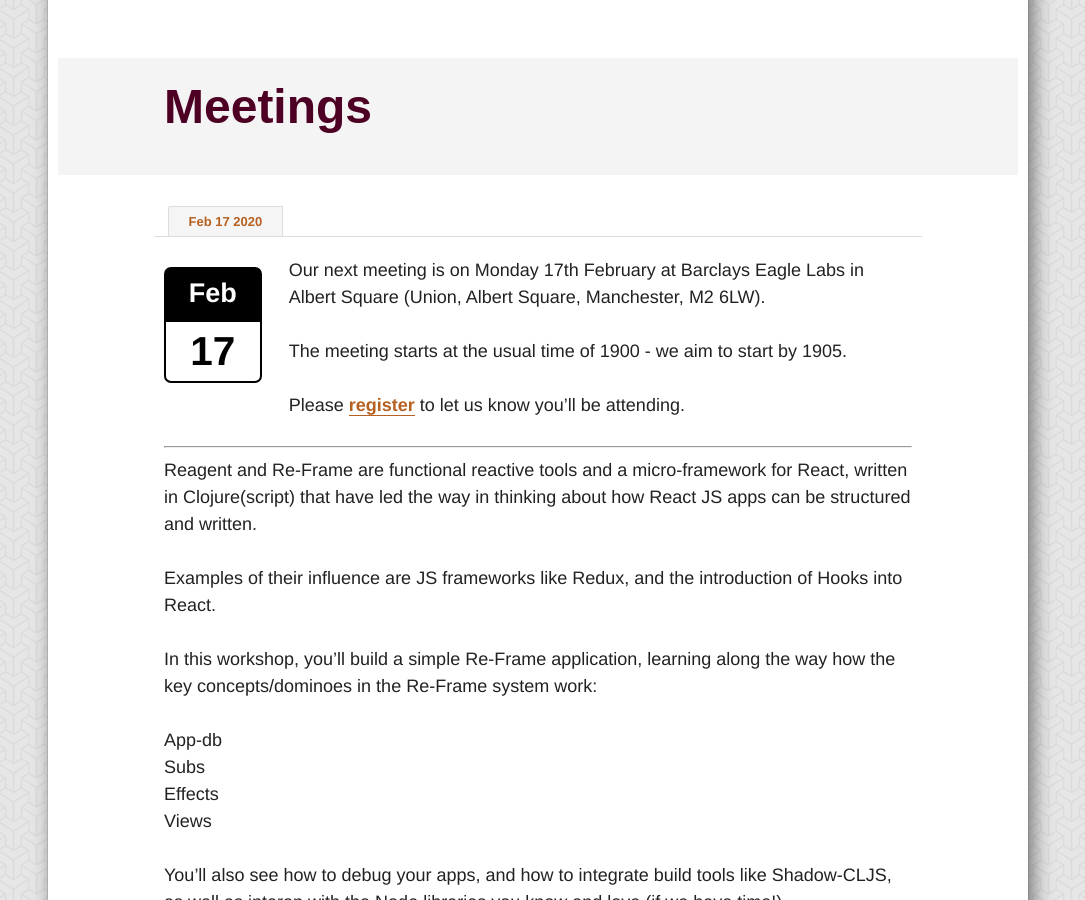
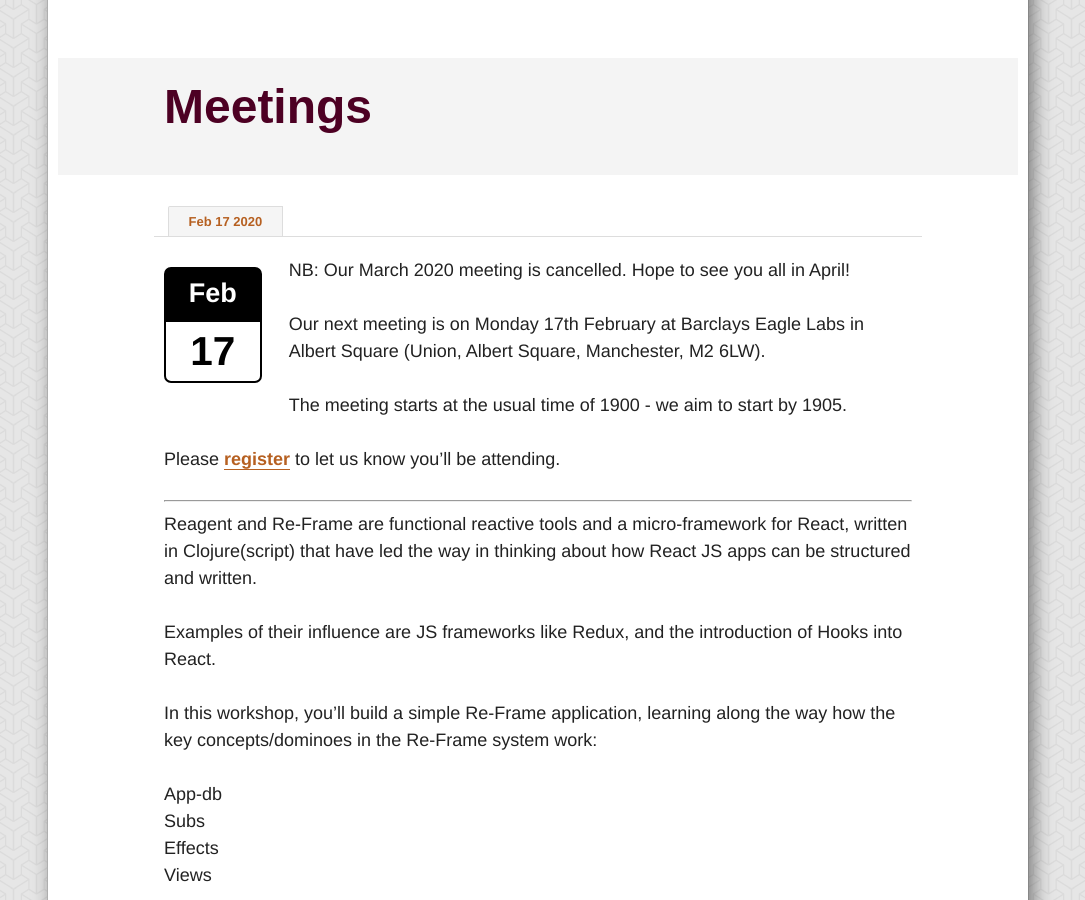
Before and after one commit to RickMoynihan/lambdalounge-website, a Jekyll site: the page built from _posts/2020-02-17-reagent-workshop.md, in a window 1280 px wide and 900 px high, scrolled down 401 px. Shown: the whole window, without its empty margins (102-1187 px from the left). Built offline with Jekyll 4.4.1, drawn with Linux system fonts in a browser that asks for light colours; some web fonts are replaced.

Commit message:
Add notice about March cancellation

```diff
--- a/_posts/2020-02-17-reagent-workshop.md
+++ b/_posts/2020-02-17-reagent-workshop.md
@@ -1,6 +1,8 @@
 ---
 layout: post
 ---
+
+* NB: Our March 2020 meeting is cancelled. Hope to see you all in April!
 
 Our next meeting is on Monday 17th February at Barclays Eagle Labs in Albert Square (Union, Albert Square, Manchester, M2 6LW).
 
```
